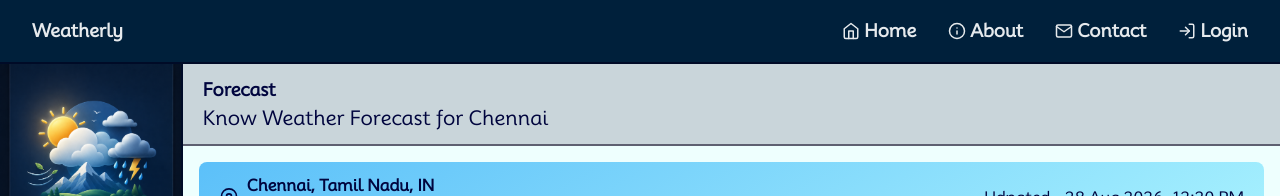
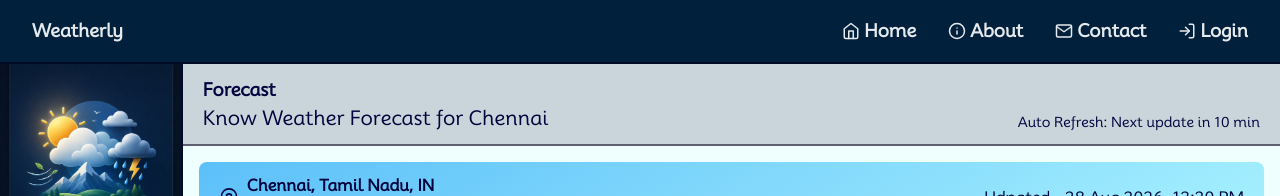
Before and after one commit to kamaleshs-codes/CodeOrbit_WeatherDashboard, a React (Vite) app: page /forecast in a window 1280 px wide. Shown: the top 196 px of the page. Built offline with nearby package versions, Linux system fonts and the light colour scheme; no server answers.

Commit message:
Implemented autoRefresh settings functionality in dashboard and forecast to fetch realtime data which updates every 10 minutes and constructed UI/UX in pageheader

```diff
--- a/src/components/DashboardHeader.jsx
+++ b/src/components/DashboardHeader.jsx
@@ -2,14 +2,17 @@ import React from "react";
 import DashboardSearch from "./DashboardSearch";
 import { PageHeader } from "./PageHeader";
 import { FiUser } from "react-icons/fi";
+import { useRefresh } from "../context/RefreshContext";
 
 const DashboardHeader = ({ onSearch }) => {
+  const { refreshStatus } = useRefresh();
   return (
     <div className='flex justify-between'>
       <div className='flex-1'>
         <PageHeader
           title='Hi, Kamalesh! Good Morning,'
-          subtitle="Here's your Weather Overview">
+          subtitle="Here's your Weather Overview"
+          refreshStatus={refreshStatus}>
           <DashboardSearch onSearch={onSearch} />
         </PageHeader>
       </div>
--- a/src/components/DashboardSearch.jsx
+++ b/src/components/DashboardSearch.jsx
@@ -54,10 +54,10 @@ const DashboardSearch = ({ onSearch }) => {
   };
 
   return (
-    <div className='relative w-1/3'>
+    <div className='relative'>
       <FiSearch className='absolute left-4 top-1/2 -translate-y-1/2 text-xl' />
       <input
-        className='border rounded-full w-sm py-3 pl-10 px-6 bg-card text-text-muted font-semibold'
+        className='border rounded-full w-75 py-3 pl-10 px-6 bg-card text-text-muted font-semibold'
         type='text'
         placeholder='Search Weather, Places...'
         value={search}
--- a/src/components/PageHeader.jsx
+++ b/src/components/PageHeader.jsx
@@ -1,13 +1,20 @@
 import React from "react";
 
-export const PageHeader = ({ title, subtitle, children }) => {
+export const PageHeader = ({ title, subtitle, children, refreshStatus }) => {
   return (
-    <header className='flex gap-10 items-center px-5 py-3 bg-primary border-b-2 border-border-muted'>
+    <header className='flex gap-8 items-center px-5 py-3 bg-primary border-b-2 border-border-muted'>
       <div>
         <h1 className='text-lg font-bold'>{title}</h1>
         <p className='text-xl'>{subtitle}</p>
       </div>
+
       <div className='flex-1'>{children && <div>{children}</div>}</div>
+
+      {refreshStatus && (
+        <div className='text-sm text-text-muted self-end whitespace-nowrap'>
+          Auto Refresh: {refreshStatus}
+        </div>
+      )}
     </header>
   );
 };
--- /dev/null
+++ b/src/context/RefreshContext.jsx
@@ -0,0 +1,85 @@
+import React, { createContext, useContext, useEffect, useState } from "react";
+import { useSettings } from "./SettingsContext";
+
+const RefreshContext = createContext();
+
+const REFRESH_INTERVAL = 10 * 60 * 1000;
+
+export const RefreshProvider = ({ children }) => {
+  const { settings } = useSettings();
+
+  const [refreshKey, setRefreshKey] = useState(0);
+  const [lastRefresh, setLastRefresh] = useState(null);
+  const [timeLeft, setTimeLeft] = useState(REFRESH_INTERVAL);
+
+  useEffect(() => {
+    if (!settings.autoRefresh) {
+      setTimeLeft(REFRESH_INTERVAL);
+      return;
+    }
+
+    const interval = setInterval(() => {
+      setRefreshKey((prev) => prev + 1);
+      setLastRefresh(new Date());
+      setTimeLeft(REFRESH_INTERVAL);
+    }, REFRESH_INTERVAL);
+
+    return () => clearInterval(interval);
+  }, [settings.autoRefresh]);
+
+  useEffect(() => {
+    if (!settings.autoRefresh || lastRefresh) return;
+
+    const countdown = setInterval(() => {
+      setTimeLeft((prev) => Math.max(prev - 1000, 0));
+    }, 1000);
+
+    return () => clearInterval(countdown);
+  }, [settings.autoRefresh, lastRefresh]);
+
+  useEffect(() => {
+    if (!settings.autoRefresh || !lastRefresh) return;
+
+    const elapsedTimer = setInterval(() => {
+      setLastRefresh((prev) => new Date(prev));
+    }, 1000);
+
+    return () => clearInterval(elapsedTimer);
+  }, [settings.autoRefresh, lastRefresh]);
+
+  const getRefreshStatus = () => {
+    if (!settings.autoRefresh) {
+      return null;
+    }
+
+    if (!lastRefresh) {
+      const minutes = Math.ceil(timeLeft / 60000);
+
+      return `Next update in ${minutes} min`;
+    }
+
+    const elapsed = Date.now() - lastRefresh.getTime();
+    const minutes = Math.floor(elapsed / 60000);
+
+    if (minutes < 1) {
+      return "Updated just now";
+    }
+
+    return `Updated ${minutes} min ago`;
+  };
+
+  return (
+    <RefreshContext.Provider
+      value={{
+        refreshKey,
+        lastRefresh,
+        refreshStatus: getRefreshStatus(),
+      }}>
+      {children}
+    </RefreshContext.Provider>
+  );
+};
+
+export const useRefresh = () => {
+  return useContext(RefreshContext);
+};
--- a/src/main.jsx
+++ b/src/main.jsx
@@ -6,13 +6,16 @@ import App from "./App.jsx";
 import { BrowserRouter } from "react-router-dom";
 import { LocationProvider } from "./context/LocationContext.jsx";
 import { SettingsProvider } from "./context/SettingsContext.jsx";
+import { RefreshProvider } from "./context/RefreshContext.jsx";
 
 createRoot(document.getElementById("root")).render(
   <StrictMode>
     <BrowserRouter>
       <LocationProvider>
         <SettingsProvider>
-          <App />
+          <RefreshProvider>
+            <App />
+          </RefreshProvider>
         </SettingsProvider>
       </LocationProvider>
     </BrowserRouter>
--- a/src/pages/Dashboard.jsx
+++ b/src/pages/Dashboard.jsx
@@ -6,12 +6,13 @@ import { getLocalDateTime } from "../utils/DateTimeFormat";
 import DashboardHeader from "../components/DashboardHeader";
 import { getAirQuality } from "../services/airQualityApi";
 import { useLocation } from "../context/LocationContext";
-import { useSettings } from "../context/SettingsContext";
+import { useRefresh } from "../context/RefreshContext";
 
 export const Dashboard = () => {
   const [weather, setWeather] = useState(null);
   const [airQuality, setAirQuality] = useState(null);
   const { location, setLocation } = useLocation();
+  const { refreshKey } = useRefresh();
 
   useEffect(() => {
     const fetchWeather = async () => {
@@ -24,7 +25,7 @@ export const Dashboard = () => {
       setAirQuality(aqData);
     };
     fetchWeather();
-  }, [location]);
+  }, [location, refreshKey]);
 
   if (!weather || !airQuality) {
     return (
--- a/src/pages/Forecast.jsx
+++ b/src/pages/Forecast.jsx
@@ -7,12 +7,14 @@ import { PageHeader } from "../components/PageHeader";
 import { HourlyForecast } from "../components/HourlyForecast";
 import { processHourlyForecastData } from "../utils/processHourlyForecastData";
 import { useLocation } from "../context/LocationContext";
-
+import { useRefresh } from "../context/RefreshContext";
 
 export const Forecast = () => {
   const [forecast, setForecast] = useState([]);
   const [hourlyForecast, setHourlyForecast] = useState([]);
   const { location } = useLocation();
+  const { refreshKey, refreshStatus } = useRefresh();
+
   useEffect(() => {
     const fetchForecast = async () => {
       try {
@@ -28,12 +30,13 @@ export const Forecast = () => {
       }
     };
     fetchForecast();
-  }, [location]);
+  }, [location, refreshKey]);
   return (
     <section>
       <PageHeader
         title='Forecast'
         subtitle={`Know Weather Forecast for ${location.name}`}
+        refreshStatus={refreshStatus}
       />
       <main className='p-4'>
         <div className='flex justify-between items-center bg-card-theme px-5 py-3 rounded-lg'>
--- a/src/pages/Settings.jsx
+++ b/src/pages/Settings.jsx
@@ -150,7 +150,7 @@ export const Settings = () => {
                 <h4 className='font-medium'>Auto Refresh</h4>
                 <p className='text-sm text-text-light'>
                   Automatically update weather information periodically. (About
-                  5 Min)
+                  10 Min)
                 </p>
               </div>
               <Toggle
```
